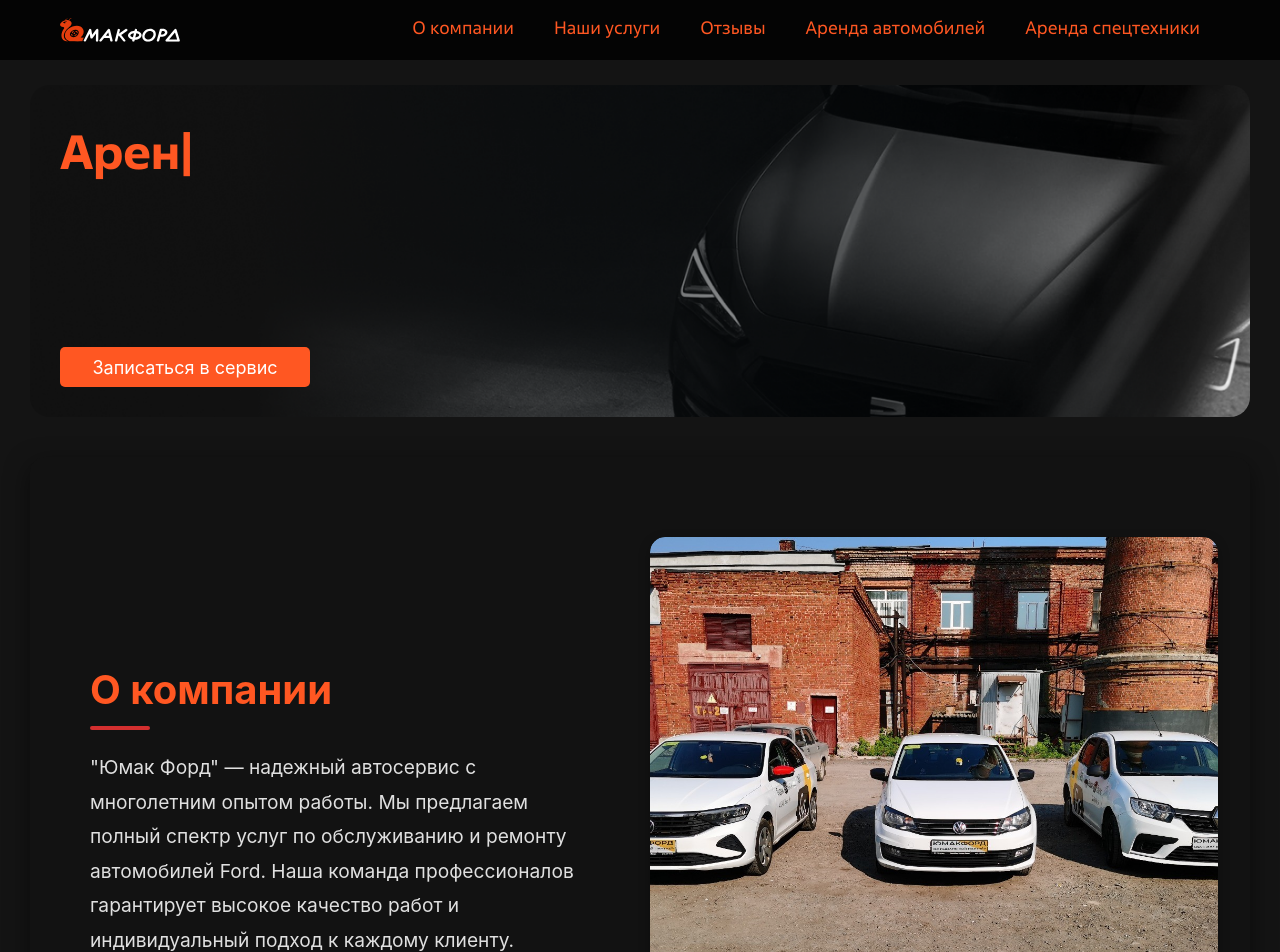
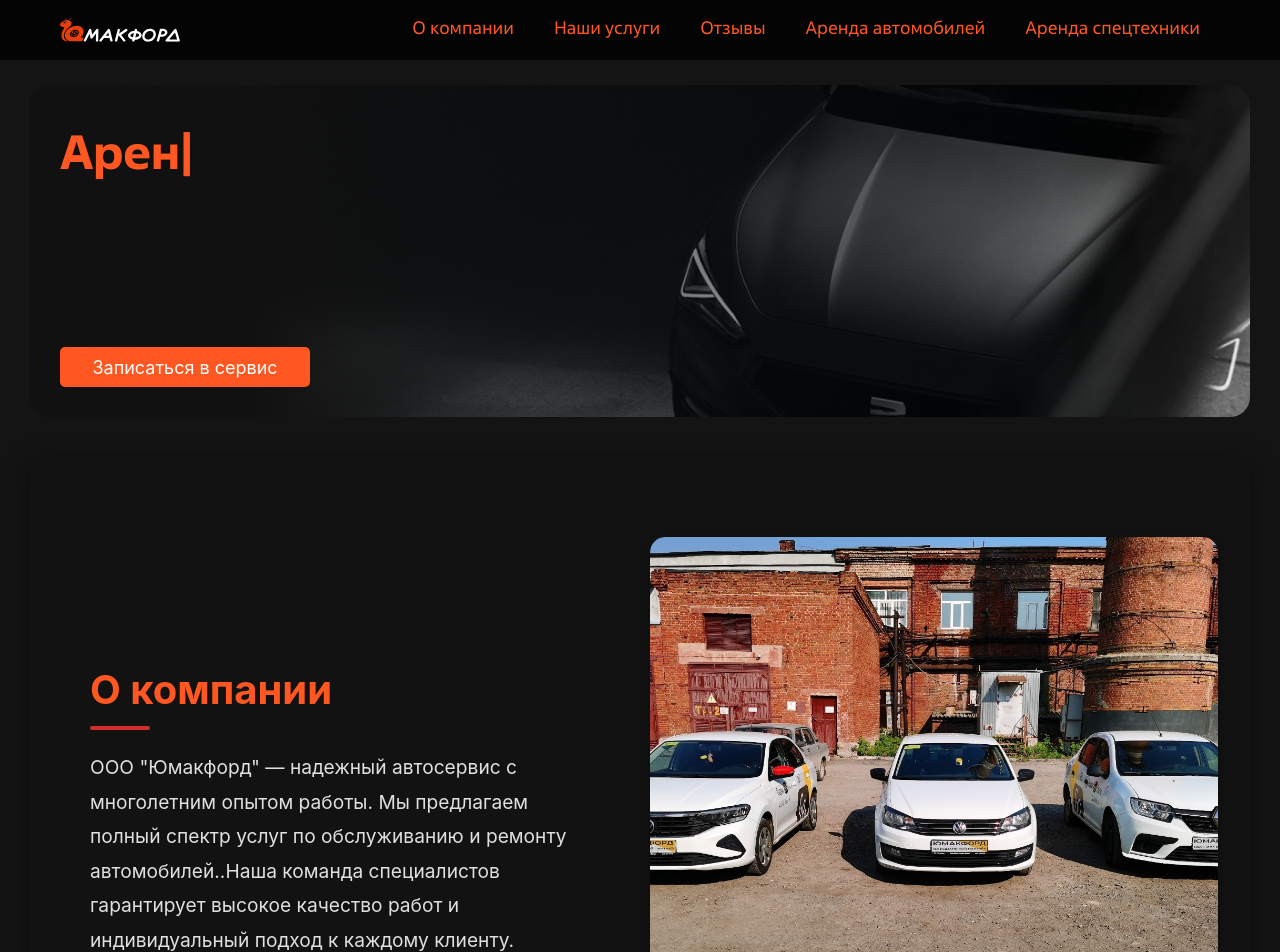
Before and after one commit to raskolnikOFF27/umac-ford, a React (Create React App) app: page /#/ in a window 1280 px wide. Shown: the top 952 px of the page. Built offline with nearby package versions, Linux system fonts and the light colour scheme.

Commit message:
build ver 1.1

```diff
--- a/src/components/About/About.jsx
+++ b/src/components/About/About.jsx
@@ -22,9 +22,9 @@ const About = () => {
               О компании
             </Title>
             <Paragraph className={styles.paragraph}>
-              "Юмак Форд" — надежный автосервис с многолетним опытом работы. Мы
-              предлагаем полный спектр услуг по обслуживанию и ремонту
-              автомобилей Ford. Наша команда профессионалов гарантирует высокое
+              ООО "Юмакфорд" — надежный автосервис с многолетним опытом работы.
+              Мы предлагаем полный спектр услуг по обслуживанию и ремонту
+              автомобилей..Наша команда специалистов гарантирует высокое
               качество работ и индивидуальный подход к каждому клиенту.
             </Paragraph>
           </div>
```
